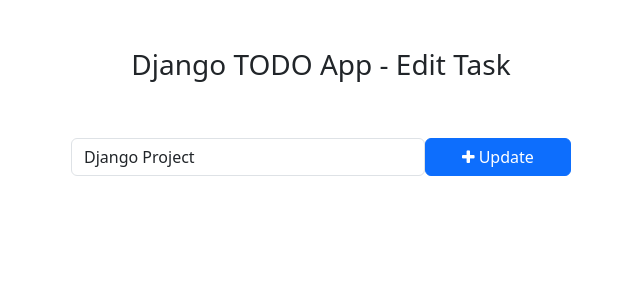
After one commit to HarshalDeokar99/ToDo, a Django app: page /todo/edit_task/1 in a window 1280 px wide. The commit adds this page. Shown: the top 300 px of the page, without its empty margins (319-959 px from the left). Run offline with Django 5.2, Linux system fonts and the light colour scheme; data comes from the database, SQL or seed files in the repository; both versions use the stored data as it was after the commit.

Commit message:
completed

```diff
--- a/steps.txt
+++ b/steps.txt
@@ -19,4 +19,7 @@
 19.now we can see all the code in our repository
 20.create the app todo "python manage.py startapp todo"
 21.after that configure the created app in todo_main/settings.py INSTALLED_APPS = ['todo']
-22
+22.create Task class in todo/models.py
+23.register this class in todo/admin.py
+24."python manage.py makemigrations" (this will create the migration file for the tables created in models)
+25."python manage.py migrate" (this will create a database table)
--- /dev/null
+++ b/templates/edit_task.html
@@ -0,0 +1,27 @@
+<!DOCTYPE html>
+<html lang="en">
+<head>
+    <meta charset="UTF-8">
+    <meta name="viewport" content="width=device-width, initial-scale=1.0">
+    <title>Django TODO App -Edit Task</title>
+    <!-- Bootstrap -->
+    <link href="https://cdn.jsdelivr.net/npm/bootstrap@5.3.0-alpha1/dist/css/bootstrap.min.css" rel="stylesheet" integrity="sha384-GLhlTQ8iRABdZLl6O3oVMWSktQOp6b7In1Zl3/Jr59b6EGGoI1aFkw7cmDA6j6gD" crossorigin="anonymous">
+    <script src="https://cdn.jsdelivr.net/npm/bootstrap@5.3.0-alpha1/dist/js/bootstrap.bundle.min.js" integrity="sha384-w76AqPfDkMBDXo30jS1Sgez6pr3x5MlQ1ZAGC+nuZB+EYdgRZgiwxhTBTkF7CXvN" crossorigin="anonymous"></script>
+    <!-- Font Awesome Icons -->
+    <link rel="stylesheet" href="https://cdnjs.cloudflare.com/ajax/libs/font-awesome/4.7.0/css/font-awesome.min.css">
+</head>
+<body>
+    <div class="container">
+        <h3 class="pt-5 pb-5 text-center">Django TODO App - Edit Task</h3>
+        <form action="{% url 'edit_task' get_task.pk %}" method="POST" style="width: 500px;margin: auto;">
+                    {% csrf_token %}
+                    <div class="form-group">
+                        <span style="display: flex;">
+                            <input type="text" name="task" class="form-control" placeholder="Add a task" value="{{get_task.task}}">
+                            <button type="submit" class="btn btn-primary" style="width: 200px;"><i class="fa fa-plus"></i> Update</button>
+                        </span>
+                    </div>
+                </form>
+    </div>
+</body>
+</html>
--- a/todo/urls.py
+++ b/todo/urls.py
@@ -3,4 +3,8 @@ from . import views
 
 urlpatterns = [
     path('addTask/', views.addTask, name='addTask'),
+    path('mark_as_done/<int:pk>',views.mark_as_done,name='mark_as_done'),
+    path('mark_as_undone/<int:pk>',views.mark_as_undone,name='mark_as_undone'),
+    path('edit_task/<int:pk>',views.edit_task,name='edit_task'),
+    path('delete_task/<int:pk>',views.delete_task,name='delete_task'),
 ]
--- a/todo/views.py
+++ b/todo/views.py
@@ -1,5 +1,5 @@
 from django.http import HttpResponse
-from django.shortcuts import redirect, render
+from django.shortcuts import get_object_or_404, redirect, render
 from .models import Task
 
 # Create your views here.
@@ -7,3 +7,33 @@ def addTask(request):
     task=request.POST['task']
     Task.objects.create(task=task)
     return redirect('home')
+
+def mark_as_done(request,pk):
+    task=get_object_or_404(Task,pk=pk)
+    task.is_completed = True
+    task.save()
+    return redirect('home')
+
+def mark_as_undone(request,pk):
+    task=get_object_or_404(Task,pk=pk)
+    task.is_completed = False
+    task.save()
+    return redirect('home')
+
+def edit_task(request,pk):
+    get_task=get_object_or_404(Task,pk=pk)
+    if request.method == 'POST':
+        new_task = request.POST['task']
+        get_task.task = new_task
+        get_task.save()
+        return redirect('home')
+    else:
+        context={
+            'get_task':get_task
+        }
+        return render(request,'edit_task.html',context)
+
+def delete_task(request,pk):
+    task=get_object_or_404(Task,pk=pk)
+    task.delete()
+    return redirect('home')
--- a/todo_main/views.py
+++ b/todo_main/views.py
@@ -9,8 +9,11 @@ def home(request):
     #filter - mulltiple data fetched
     #all - all the data will be fetched
 
+    completed_tasks=Task.objects.filter(is_completed=True)
+
     context={
         'tasks':tasks,
+        'completed_tasks':completed_tasks,
     }
 
     # return HttpResponse("homepage")
```
Also changed, not shown: templates/home.html (+10 -4 lines), db.sqlite3.
